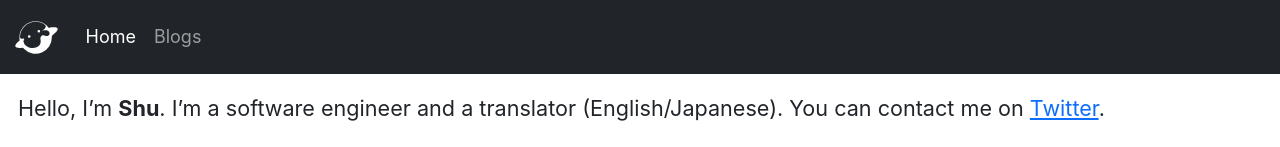
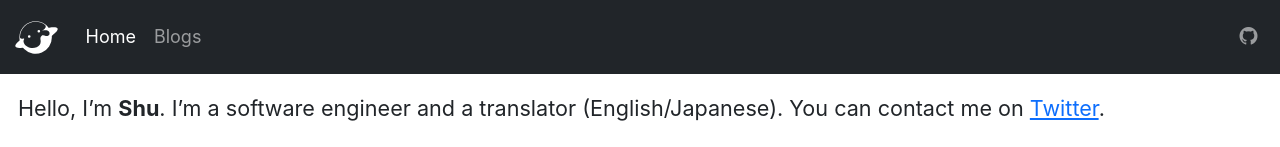
Before and after one commit to MichaelYuhe/official-website, a Next.js app: page / in a window 1280 px wide. Shown: the top 147 px of the page. Built offline with nearby package versions, Linux system fonts and the light colour scheme.

Commit message:
in progress

```diff
--- a/components/layout/layout.js
+++ b/components/layout/layout.js
@@ -24,13 +24,16 @@ export default function Layout({children}) {
                     <div className="collapse navbar-collapse" id="navbarSupportedContent">
                         <ul className="navbar-nav me-auto mb-2 mb-lg-0">
                             <li className="nav-item">
-                                <Link className="nav-link active" href="/">
-                                    Home
-                                </Link>
+                                <Link className="nav-link active" href="/">Home</Link>
                             </li>
                             <li className="nav-item">
-                                <Link className="nav-link" href="/blogs">
-                                    Blogs
+                                <Link className="nav-link" href="/blogs">Blogs</Link>
+                            </li>
+                        </ul>
+                        <ul className="navbar-nav ms-md-auto mb-2 mb-lg-0">
+                            <li className="nav-item">
+                                <Link className="nav-link" href="https://github.com/featbit/featbit" target="_blank">
+                                    <i className="bi bi-github"></i>
                                 </Link>
                             </li>
                         </ul>
--- a/package.json
+++ b/package.json
@@ -7,6 +7,7 @@
   },
   "dependencies": {
     "bootstrap": "^5.2.3",
+    "bootstrap-icons": "^1.10.3",
     "date-fns": "^2.29.3",
     "gray-matter": "^4.0.3",
     "next": "latest",
--- a/pages/blogs/[id].js
+++ b/pages/blogs/[id].js
@@ -13,7 +13,7 @@ export default function Post({ postData }) {
       </Head>
       <article>
         <h1 className={utilStyles.headingXl}>{postData.title}</h1>
-        <div className={`${utilStyles.lightText}`}>
+        <div className={utilStyles.lightText}>
           <Date dateString={postData.date} />
         </div>
         <div className={`${styles.blogContainer}`} dangerouslySetInnerHTML={{ __html: postData.contentHtml }} />
--- a/styles/global.scss
+++ b/styles/global.scss
@@ -1,5 +1,6 @@
 @import "../node_modules/bootstrap/scss/functions";
 @import "../node_modules/bootstrap/scss/variables";
+@import "../node_modules/bootstrap-icons/font/bootstrap-icons.scss";
 
 html,
 body {
```
Also changed, not shown: 1 other file (tests, documents, lock files or other folders).
